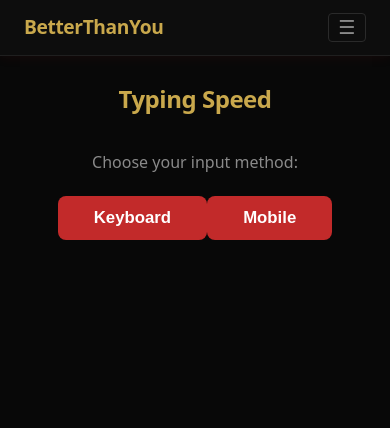
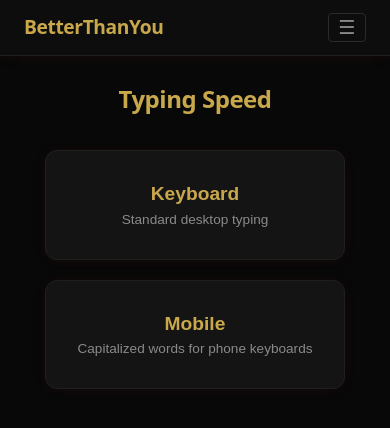
Before and after one commit to JLeDick/BetterThanYou, a React (Vite) app in the folder client/: page /games/typing-speed in a window 390 px wide. Shown: the top 428 px of the page. Built offline with nearby package versions, Linux system fonts and the light colour scheme; no server answers.

Commit message:
feat: Mobile Typing Speed Version + Updated Selection Blocks

```diff
--- a/client/src/pages/Games/TypingSpeed/Game/TypingSpeed.jsx
+++ b/client/src/pages/Games/TypingSpeed/Game/TypingSpeed.jsx
@@ -120,10 +120,15 @@
 
       {/* Mode Selection - shows when mode isn't yet picked */}
       {!mode && (
-        <div className="game-start">
-          <p>Choose your input method:</p>
-          <button onClick={() => setMode("keyboard")}>Keyboard</button>
-          <button onClick={() => setMode("mobile")}>Mobile</button>
+        <div className="game-selection-block">
+          <button className="game-tile" onClick={() => setMode("keyboard")}>
+            <h2>Keyboard</h2>
+            <p>Standard desktop typing</p>
+          </button>
+          <button className="game-tile" onClick={() => setMode("mobile")}>
+            <h2>Mobile</h2>
+            <p>Capitalized words for phone keyboards</p>
+          </button>
         </div>
       )}
 
```
